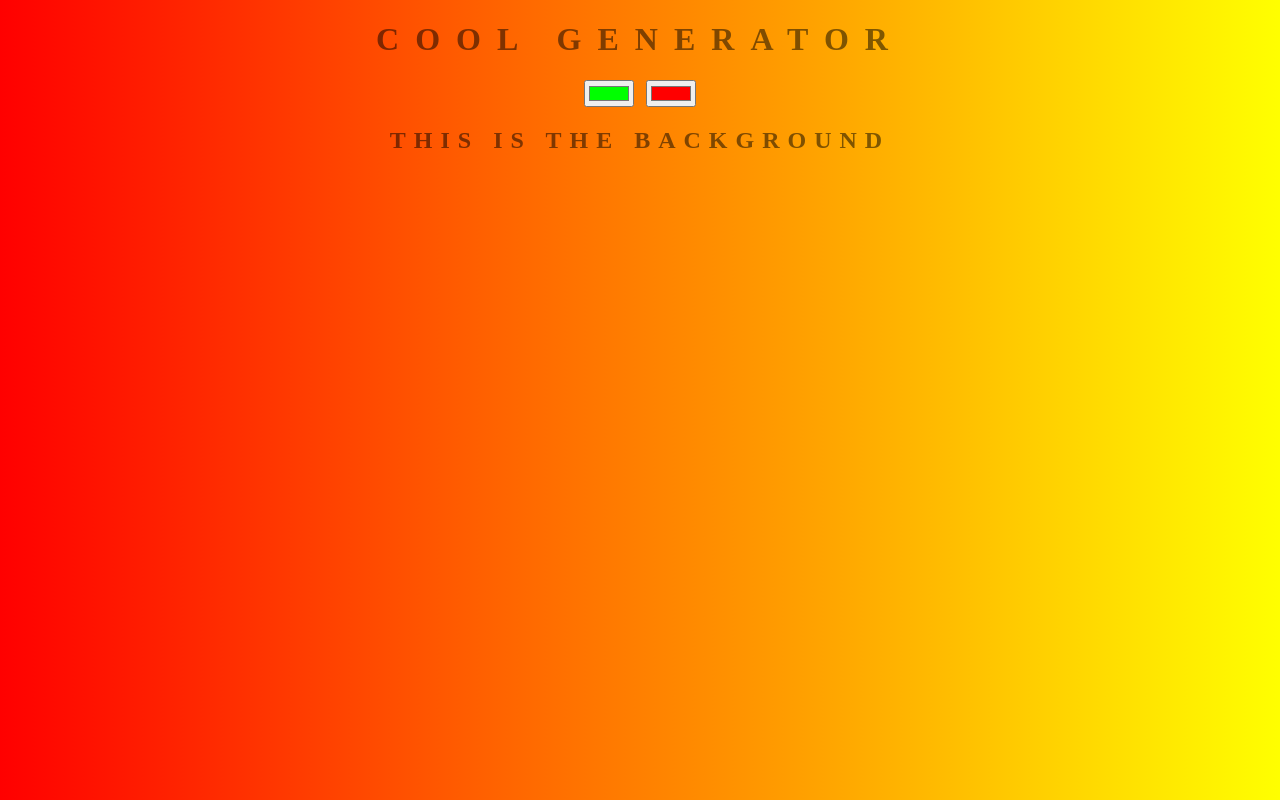
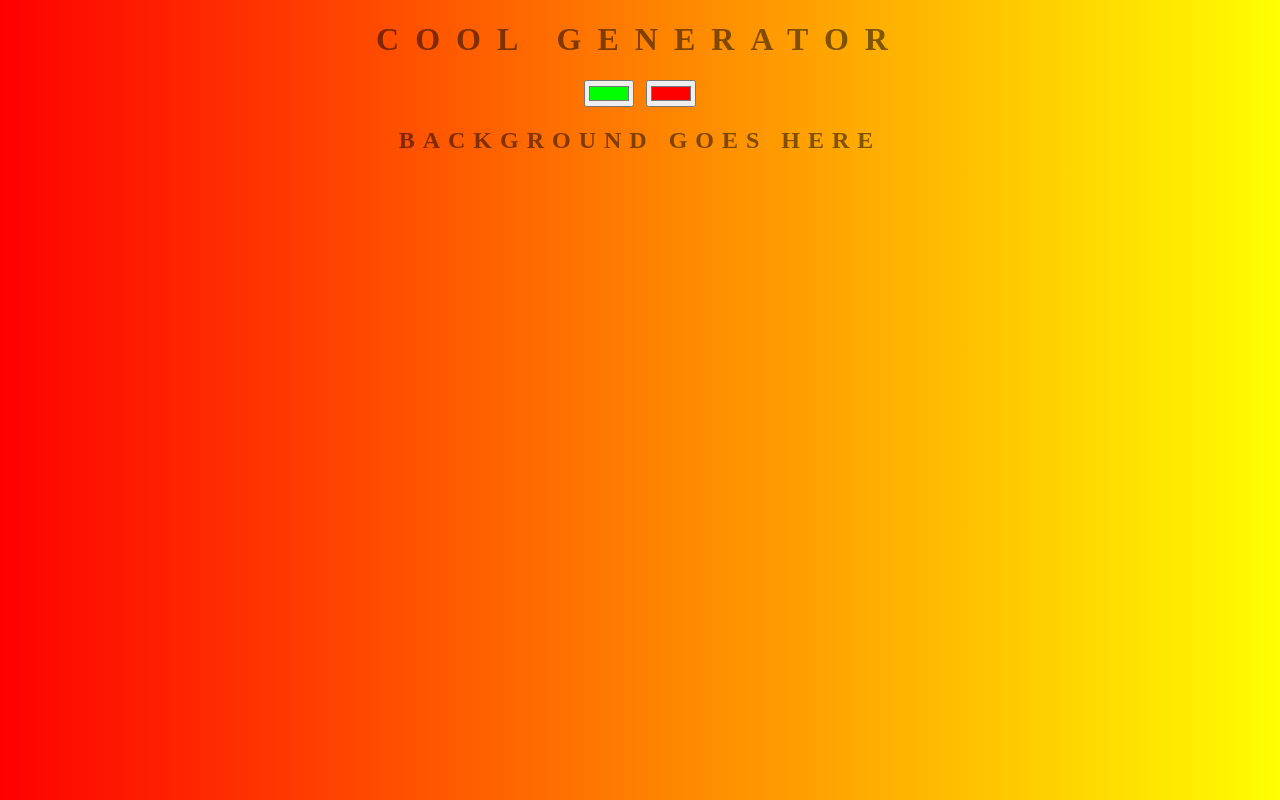
Before and after one commit to CarlaCarrasco/carlacarrasco.gradientbg.io, a plain HTML site: page index.html in a window 1280 px wide. Drawn offline with Linux system fonts and the light colour scheme.

Commit message:
Changed text in H2

```diff
--- a/index.html
+++ b/index.html
@@ -11,7 +11,7 @@
     <input class="color1" type="color" name="color1" value="#00ff00">
     <input class="color2" type="color" name="color2" value="#ff0000">
 
-    <h2>This is the background</h2>
+    <h2>Background goes here</h2>
     <h3></h3>
     <script src="js/script.js"></script>
 </body>
```
